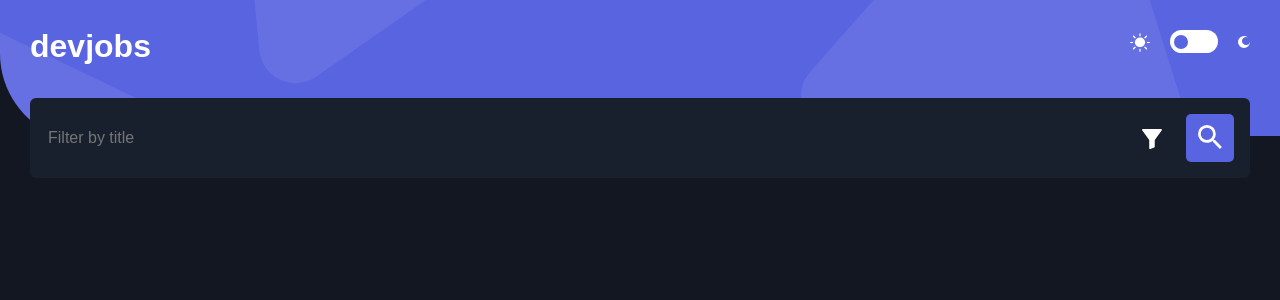
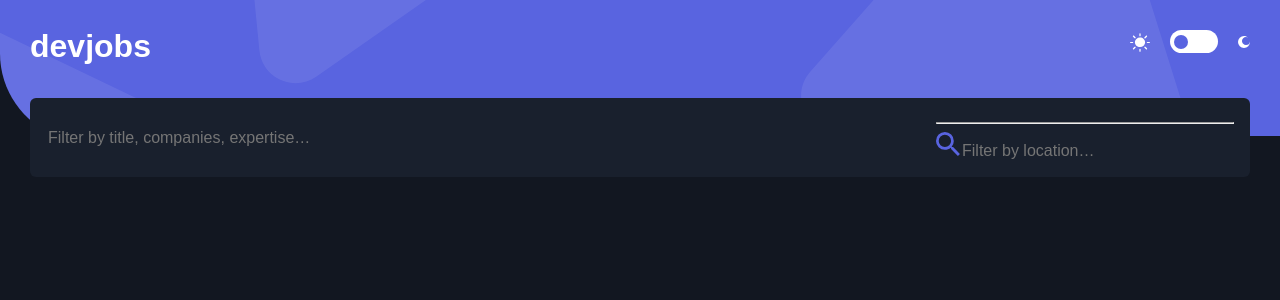
Before and after one commit to harrisonJones12/github-jobs, a React (Create React App) app: page / in a window 1280 px wide. Shown: the top 300 px of the page. Built offline with nearby package versions, Linux system fonts and the light colour scheme.

Commit message:
fix broken styles and add breakpoint logic

```diff
--- a/src/components/SearchBar/SearchBar.jsx
+++ b/src/components/SearchBar/SearchBar.jsx
@@ -1,4 +1,22 @@
+import React, { useEffect, useState } from "react";
+
 const SearchBar = () => {
+  const [viewportWidth, setViewportWidth] = useState(window.innerWidth);
+
+  const breakPoint = 1110;
+
+  useEffect(() => {
+    //call function to set viewport width in state
+    const handleWindowResize = () => setViewportWidth(window.innerWidth);
+
+    window.addEventListener("resize", handleWindowResize);
+
+    // cleanup
+    return () => {
+      window.removeEventListener("resize", handleWindowResize);
+    };
+  }, []);
+
   const filterIcon = (
     <svg width="20" height="20" xmlns="http://www.w3.org/2000/svg">
       <path
@@ -21,14 +39,53 @@ const SearchBar = () => {
     </svg>
   );
 
+  const searchDesktopIcon = (
+    <svg
+      width="24"
+      height="24"
+      xmlns="http://www.w3.org/2000/svg"
+      className="search-desktop-icon"
+    >
+      <path
+        d="M17.112 15.059h-1.088l-.377-.377a8.814 8.814 0 002.15-5.784A8.898 8.898 0 008.898 0 8.898 8.898 0 000 8.898a8.898 8.898 0 008.898 8.899c2.211 0 4.23-.808 5.784-2.143l.377.377v1.081l6.845 6.832 2.04-2.04-6.832-6.845zm-8.214 0A6.16 6.16 0 118.9 2.737a6.16 6.16 0 010 12.322z"
+        fill="#5964e0"
+        fill-rule="nonzero"
+      />
+    </svg>
+  );
+
   const titleSearch = (
-    <div className="search">
-      {searchIcon}
+    <div className="search-icon-input-container">
       <input
         type="text"
         className="title-search-field"
-        placeholder="Filter by title"
+        placeholder={
+          viewportWidth >= breakPoint
+            ? "Filter by title, companies, expertise…"
+            : "Filter by title"
+        }
       />
+    </div>
+  );
+
+  const desktopFilterSection = (
+    <div>
+      <hr className="horizantal-line"></hr>
+      <div className="filter-icon-input-desktop-container">
+        {searchDesktopIcon}
+        <input
+          type="text"
+          className="title-search-field"
+          placeholder="Filter by location…"
+        />
+      </div>
+    </div>
+  );
+
+  const mobileFilterSearch = (
+    <div className="icon-button-group">
+      {filterIcon}
+      <button className="search-button">{searchIcon}</button>
     </div>
   );
 
@@ -37,15 +94,10 @@ const SearchBar = () => {
       <div className="search-container">
         <form className="search-form">
           <fieldset className="field-set">
-            <input
-              type="text"
-              className="title-search-field"
-              placeholder="Filter by title"
-            />
-            <div className="icon-button-group">
-              {filterIcon}
-              <button className="search-button">{searchIcon}</button>
-            </div>
+            {titleSearch}
+            {viewportWidth >= breakPoint
+              ? desktopFilterSection
+              : mobileFilterSearch}
           </fieldset>
         </form>
       </div>
--- a/src/components/SearchBar/SearchBar.scss
+++ b/src/components/SearchBar/SearchBar.scss
@@ -1,5 +1,5 @@
 .search-container {
-  background-color: #19202d;
+  background-color: #19202d; //very dark blue
   border-radius: 6px;
   height: 80px;
   box-sizing: border-box;
@@ -24,15 +24,38 @@
       color: #fff;
       font-size: 16px;
       width: 105px;
+
+      @media (min-width: 1110px) {
+        width: 270px;
+      }
     }
 
     .search-button {
       width: 48px;
       height: 48px;
-      background: #5964e0;
+      background: #5964e0; //violet
       border-radius: 5px;
       border: none;
       margin-left: 24px;
     }
   }
+
+  /* These are styles for the desktop search bar */
+
+  // .search-desktop-icon {
+  //   display: none;
+
+  //   @media (min-width: 1110px) {
+  //     display: inline-block;
+  //   }
+  // }
+
+  .search-icon-input-container {
+    align-self: center;
+    @media (min-width: 1110px) {
+      display: flex;
+      align-items: center;
+      width: 271px;
+    }
+  }
 }
```
